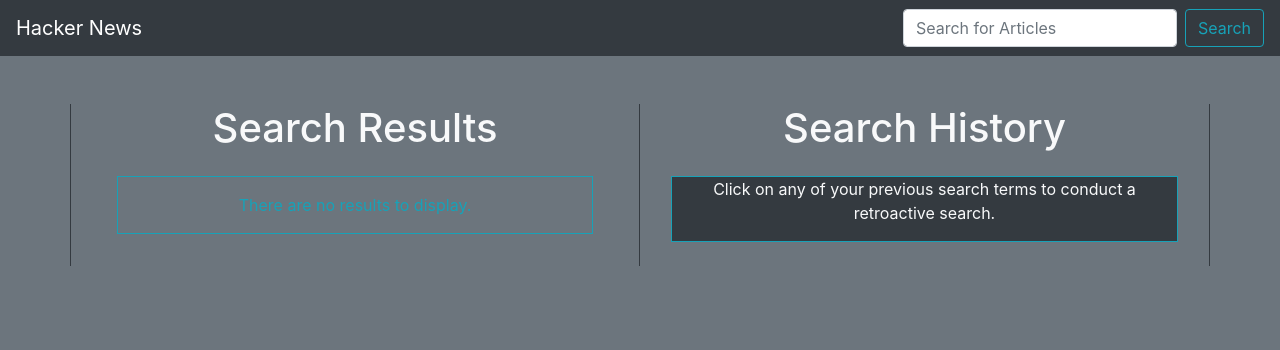
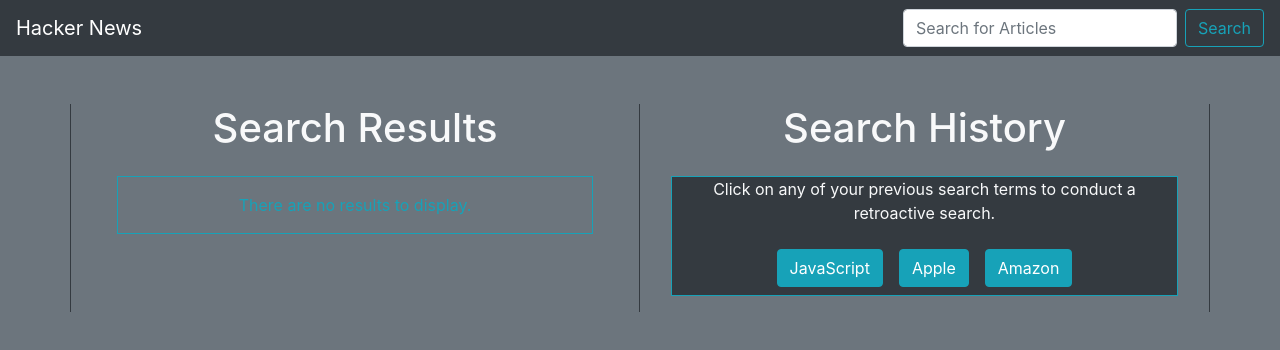
Before and after one commit to Ryan-T-Case/hacker-news, a React (Create React App) app in the folder client/: page / in a window 1280 px wide. Shown: the top 350 px of the page. Built offline with nearby package versions, Linux system fonts and the light colour scheme.

Commit message:
Successfully getting back data from redux store

```diff
--- a/client/src/components/SearchHistory/SearchHistory.js
+++ b/client/src/components/SearchHistory/SearchHistory.js
@@ -1,7 +1,9 @@
 import React, { Component } from 'react';
+import { connect } from 'react-redux';
 
 class SearchHistory extends Component {
     render() {
+        const { searches } = this.props;
         return(
             <div className="search-results">
                 <div className="row">
@@ -12,6 +14,13 @@ class SearchHistory extends Component {
                 <div className="row m-3 bg-dark text-light border border-info">
                     <div className="col-12">
                         <p>Click on any of your previous search terms to conduct a retroactive search.</p>
+                        {
+                            searches.map(search => {
+                                return (
+                                    <button className="btn btn-info m-2" key={search.id}>{search.terms}</button>
+                                )
+                            })
+                        }
                     </div>
                 </div>
             </div>
@@ -19,4 +28,10 @@ class SearchHistory extends Component {
     }
 }
 
-export default SearchHistory;
+const mapStateToProps = (state) => {
+    return {
+        searches: state.searches
+    }
+}
+
+export default connect(mapStateToProps)(SearchHistory);
```
